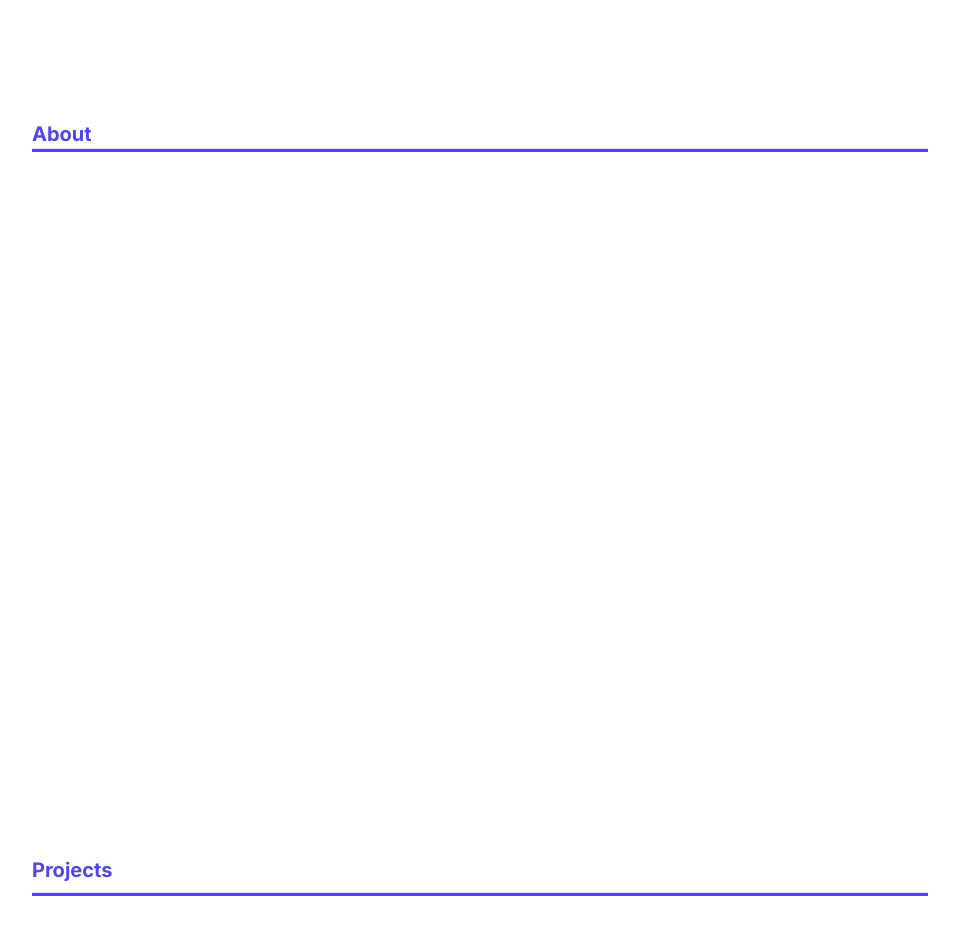
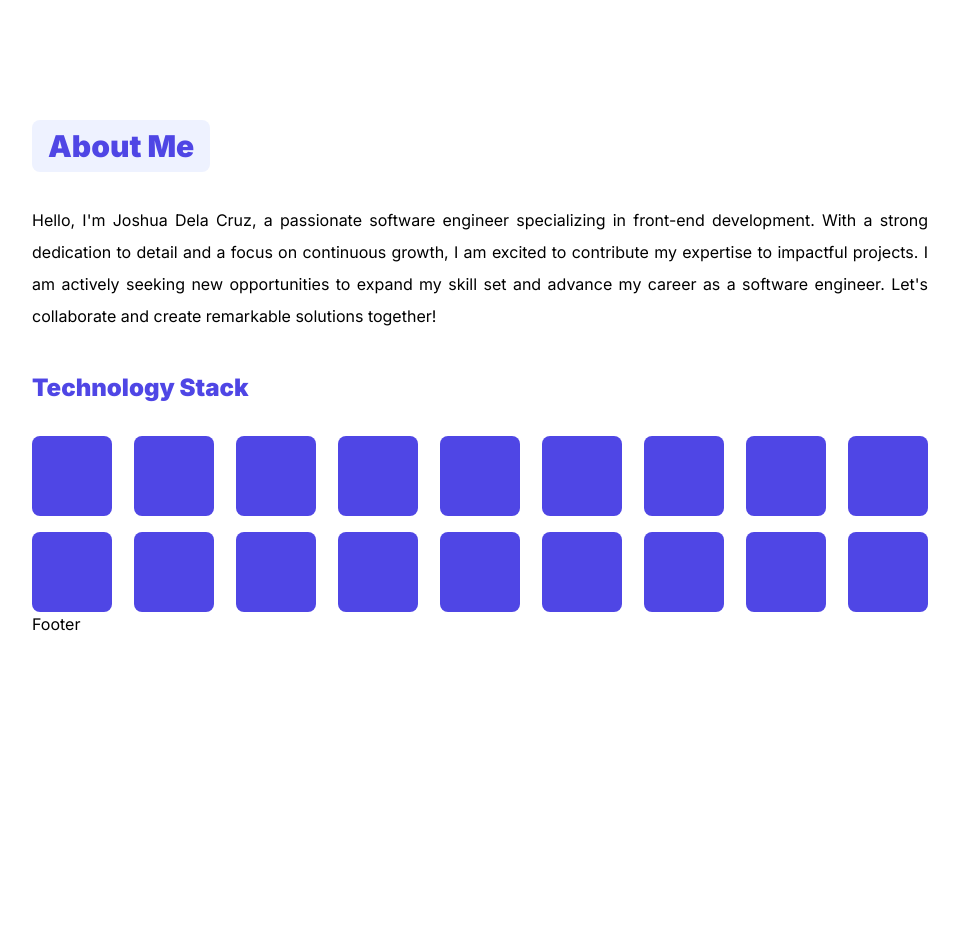
Before and after one commit to kamotekiddev/portfolio-tw, a Next.js app: page /home in a window 1280 px wide. Shown: the part 680-1632 px from the top of the page, without its empty margins (160-1119 px from the left). After the commit the page ends 1316 px from the top, so only its background shows below. Built offline with nearby package versions, Linux system fonts and the light colour scheme.

Commit message:
create the about section

```diff
--- /dev/null
+++ b/app/(pages)/home/components/AboutSection.tsx
@@ -0,0 +1,37 @@
+import React from "react";
+
+const AboutSection = () => {
+   return (
+      <div>
+         <div className="mb-10">
+            <h1 className="text-3xl mb-8 font-black text-indigo-600 bg-indigo-50 p-2 px-4 rounded-lg w-max">
+               About Me
+            </h1>
+            <p className="text-justify leading-loose">
+               Hello, I&apos;m Joshua Dela Cruz, a passionate software engineer
+               specializing in front-end development. With a strong dedication
+               to detail and a focus on continuous growth, I am excited to
+               contribute my expertise to impactful projects. I am actively
+               seeking new opportunities to expand my skill set and advance my
+               career as a software engineer. Let&apos;s collaborate and create
+               remarkable solutions together!
+            </p>
+         </div>
+         <div>
+            <h2 className="text-indigo-600 mb-8 text-2xl font-black">
+               Technology Stack
+            </h2>
+            <div className="flex gap-4 flex-wrap justify-between">
+               {Array.from(Array(18).keys()).map((number) => (
+                  <div
+                     key={number}
+                     className="w-20 h-20 rounded-lg bg-indigo-600"
+                  />
+               ))}
+            </div>
+         </div>
+      </div>
+   );
+};
+
+export default AboutSection;
--- a/app/(pages)/home/page.tsx
+++ b/app/(pages)/home/page.tsx
@@ -1,3 +1,4 @@
+import AboutSection from "./components/AboutSection";
 import HeroSection from "./components/HeroSection";
 
 const Home = () => {
@@ -6,26 +7,11 @@ const Home = () => {
          <div id="home" className="h-[calc(100vh-64px)]">
             <HeroSection />
          </div>
-         <div id="about" className="h-[calc(100vh-64px)]">
-            <div>
-               <h1 className="text-xl font-bold text-indigo-600">About</h1>
-               <hr className="h-1 bg-indigo-600" />
-            </div>
+         <div id="about">
+            <AboutSection />
          </div>
-         <div id="projects" className="h-[calc(100vh-64px)]">
-            <div>
-               <h1 className="mb-2 text-xl font-bold text-indigo-600">
-                  Projects
-               </h1>
-               <hr className="h-1 bg-indigo-600" />
-            </div>
-         </div>
-         <div id="contact" className="h-[calc(100vh-64px)]">
-            <div>
-               <h1 className="text-xl font-bold text-indigo-600">Contact</h1>
-               <hr className="h-1 bg-indigo-600" />
-            </div>
-         </div>
+         <div id="projects"></div>
+         <div id="contact"></div>
       </main>
    );
 };
```
